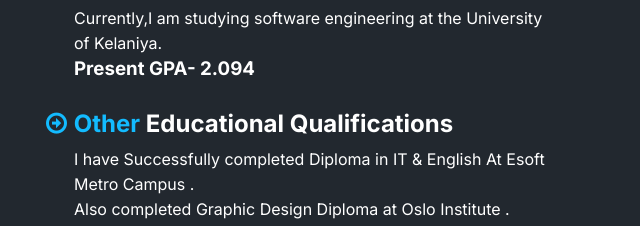
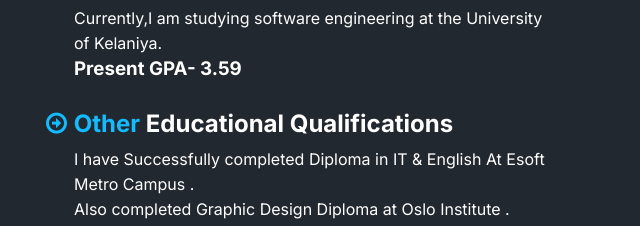
Before and after one commit to Sevindu68/portfolio, a plain HTML site: page index2.html in a window 1280 px wide. Shown: the part 299-525 px from the top of the page, 620-1260 px from the left. Drawn offline with nearby package versions, Linux system fonts and the light colour scheme.

Commit message:
Change GPA

```diff
--- a/index2.html
+++ b/index2.html
@@ -45,7 +45,7 @@
                 </div>
                 <div>
                 <h2> <span><i class="ri-arrow-right-circle-line"></i> University</span> Level</h2>
-                <p>Currently,I am studying software engineering at the University of Kelaniya. <br><h3>Present GPA- 2.094</h3></p>
+                <p>Currently,I am studying software engineering at the University of Kelaniya. <br><h3>Present GPA- 3.59</h3></p>
 
                 </div>
                 <div>
```
